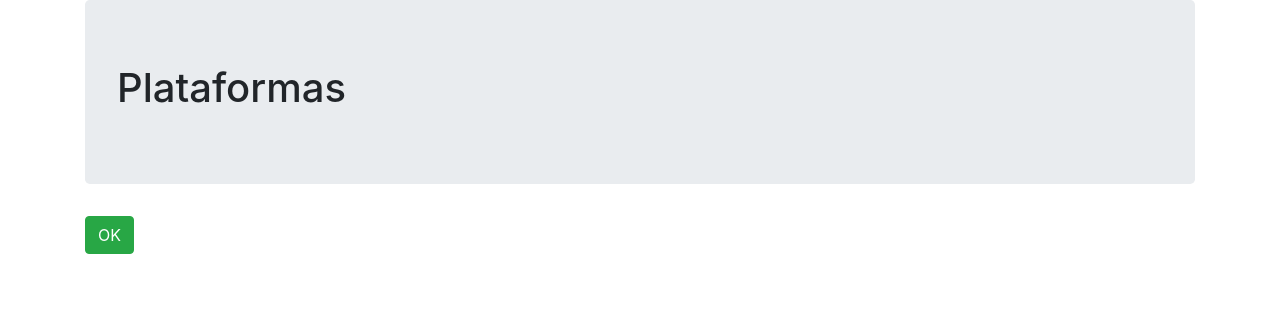
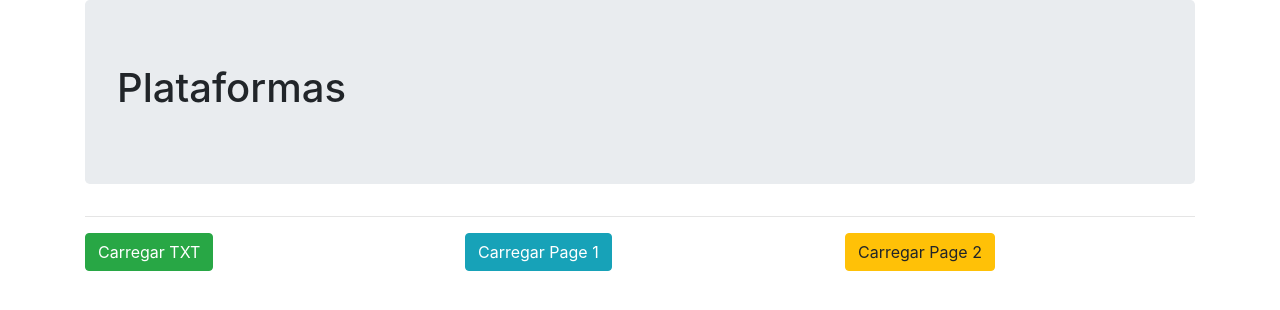
Before and after one commit to leandroreis91/Phonegap, a website: page index.html in a window 1280 px wide. Drawn offline with nearby package versions, Linux system fonts and the light colour scheme.

Commit message:
‘laboratorio

```diff
--- a/index.html
+++ b/index.html
@@ -4,7 +4,7 @@
     <meta charset="UTF-8">
     <meta name="viewport" content="width=device-width, initial-scale=1.0">
     <meta http-equiv="X-UA-Compatible" content="ie=edge">
-    <title>Document</title>
+    <title>Index</title>
     <link rel="stylesheet" href="node_modules/bootstrap/dist/css/bootstrap.min.css" integrity="sha384-MCw98/SFnGE8fJT3GXwEOngsV7Zt27NXFoaoApmYm81iuXoPkFOJwJ8ERdknLPMO" crossorigin="anonymous">
 </head>
 <body>
@@ -13,19 +13,34 @@
             <h1>Plataformas</h1>
         </div>
         <div id="demo"></div>
-        <button class="btn btn-success" onclick="loadDoc()">OK</button>
+        <hr>
+        <div class="row">
+            <div class="col"><button class="btn btn-success" onclick="carregar('ajax_info.txt')">Carregar TXT</button></div>
+            <div class="col"><button class="btn btn-info" onclick="carregar('page1.html')">Carregar Page 1</button></div>
+            <div class="col"><button class="btn btn-warning" onclick="carregar('page2.html')">Carregar Page 2</button></div>
+        </div>
     </div>
 </body>
 <script>
-    function loadDoc() {
+    function loadDoc(url) {
         var xhttp = new XMLHttpRequest();
         xhttp.onreadystatechange = function() {
             if (this.readyState == 4 && this.status == 200) {
                 document.getElementById("demo").innerHTML = this.responseText;
             }
         };
-        xhttp.open("GET", "ajax_info.txt", true);
+        xhttp.open("GET", url, true);
         xhttp.send();
+    }
+
+    function carregar(url){
+        loadDoc(url)
+    }
+
+    function escreve(url){
+        loadDoc(url);
+        document.querySelector('#nome').textContent = funcionarios.nome
+        document.querySelector('#sobrenome').textContent = funcionarios.sobrenome
     }
 
 </script>
--- a/package.json
+++ b/package.json
@@ -12,6 +12,7 @@
   "dependencies": {
     "bootstrap": "^4.1.3",
     "connect": "^3.6.6",
+    "json-server": "^0.14.0",
     "serve-static": "^1.13.2"
   }
 }
```
Also changed, not shown: 1 other file.
